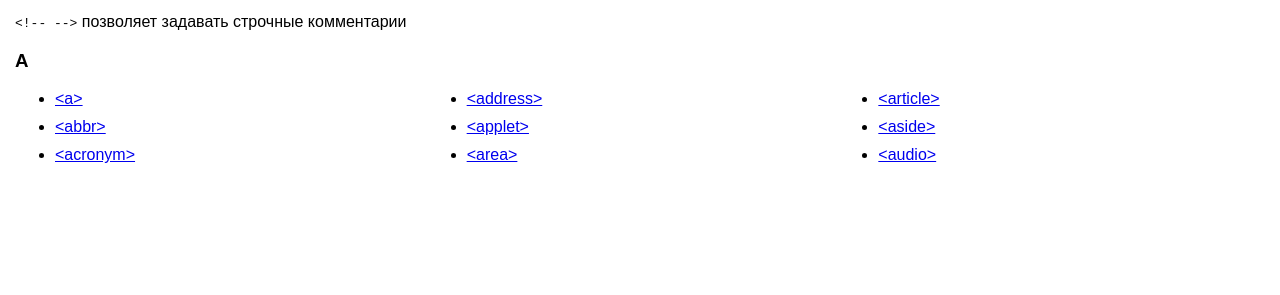
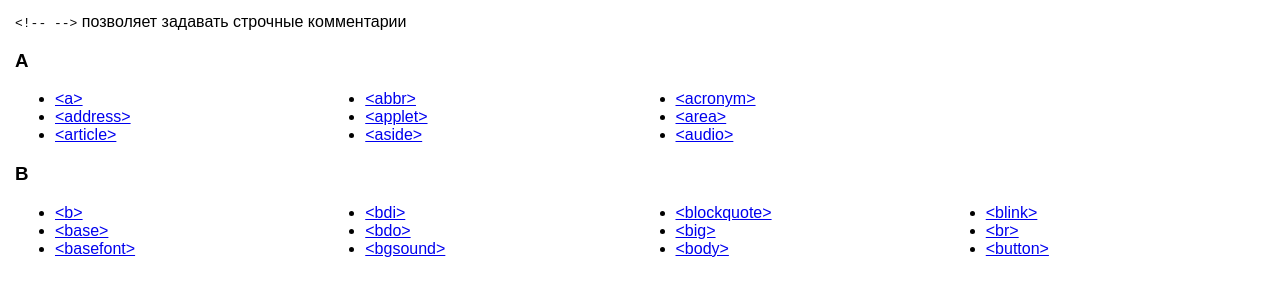
Before and after one commit to JordanMeddler/All-tags, a plain HTML site: page index.html in a window 1280 px wide. Shown: the part 101-396 px from the top of the page. Drawn offline with Linux system fonts and the light colour scheme.

Commit message:
Started b tags, update css grids

```diff
--- a/index.html
+++ b/index.html
@@ -22,6 +22,21 @@
         <li><a href="a/area.html">&lt;area&gt;</a></li>
         <li><a href="a/audio.html">&lt;audio&gt;</a></li>
     </ul>
+    <h3>B</h3>
+    <ul class="grid-b">
+        <li><a href="b/b.html">&lt;b&gt;</a></li>
+        <li><a href="b/base.html">&lt;base&gt;</a></li>
+        <li><a href="b/basefont.html">&lt;basefont&gt;</a></li>
+        <li><a href="b/bdi.html">&lt;bdi&gt;</a></li>
+        <li><a href="b/bdo.html">&lt;bdo&gt;</a></li>
+        <li><a href="b/bgsound.html">&lt;bgsound&gt;</a></li>
+        <li><a href="b/blockquote.html">&lt;blockquote&gt;</a></li>
+        <li><a href="b/big.html">&lt;big&gt;</a></li>
+        <li><a href="b/body.html">&lt;body&gt;</a></li>
+        <li><a href="b/blink.html">&lt;blink&gt;</a></li>
+        <li><a href="b/br.html">&lt;br&gt;</a></li>
+        <li><a href="b/button.html">&lt;button&gt;</a></li>
+    </ul>
 
 </body>
 </html>
--- a/style.css
+++ b/style.css
@@ -4,9 +4,23 @@ body{
 }
 
 .grid-a {
+    /*
     display: grid;
     grid-template-columns: repeat(3, 1fr);
-    grid-gap: 10px;
+    grid-gap: 10px; */
+    column-count: 4;
+    column-width: 120px;
+    margin-left: 0;
+}
+
+.grid-b {
+    /*
+    display: grid;
+    grid-template-columns: repeat(4, 1fr);
+    grid-gap: 10px; */
+    column-count: 4;
+    column-width: 120px;
+    margin-left: 0;
 }
 
 a[type="video/mp4"]{
@@ -18,3 +32,7 @@ aside{
     display: block;
     width: 15px;
 }
+
+.rtl{
+    margin-right: 15px;
+}
```
Also changed, not shown: b/b.html (added, +14 -0 lines), b/bdi.html (added, +18 -0 lines), b/blockquote.html (added, +13 -0 lines), b/base.html (added), b/basefont.html (added), b/bdo.html (added), b/bgsound.html (added), b/big.html (added), b/blink.html (added), b/body.html (added), b/br.html (added), b/button.html (added).
